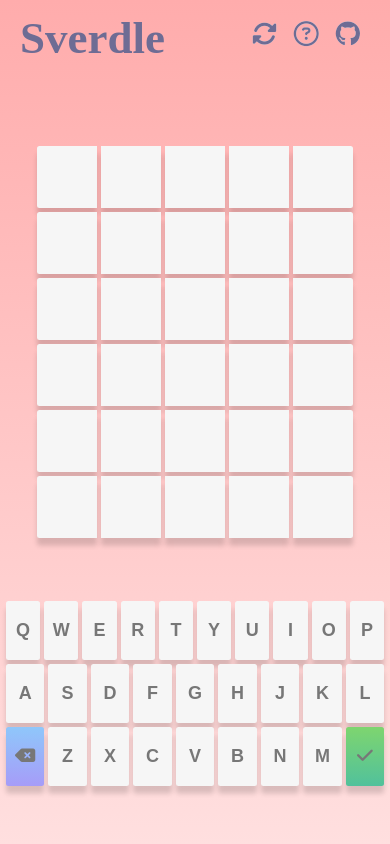
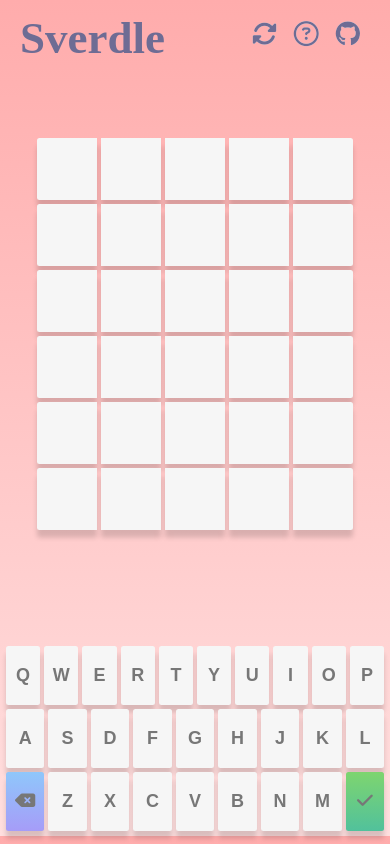
Before and after one commit to bullet-ant/sverdle, a Svelte app: page / in a window 390 px wide. Built offline with nearby package versions, Linux system fonts and the light colour scheme; a web font is replaced by a local one.

Commit message:
mobile screen test - 2

```diff
--- a/src/app.css
+++ b/src/app.css
@@ -143,7 +143,7 @@ body {
   height: 32vh;
   display: flex;
   flex-direction: column;
-  justify-content: start;
+  justify-content: end;
   align-items: center;
   margin-bottom: 3px; }
   .keyboard [class^="keyboard__row--"] {
@@ -273,10 +273,10 @@ body {
   background-image: linear-gradient(#ffacac, #ffdfdf); }
 
 header {
-  height: 10vh; }
+  max-height: 10vh; }
 
 main {
-  height: 90vh;
+  max-height: 90vh;
   display: flex;
   flex-direction: column;
   position: relative; }
--- a/src/sass/layout/_keyboard.scss
+++ b/src/sass/layout/_keyboard.scss
@@ -3,7 +3,7 @@
   height: 32vh;
   display: flex;
   flex-direction: column;
-  justify-content: start;
+  justify-content: end;
   align-items: center;
   margin-bottom: 3px;
 
--- a/src/sass/pages/_home.scss
+++ b/src/sass/pages/_home.scss
@@ -5,10 +5,10 @@ body {
   );
 }
 header {
-  height: 10vh;
+  max-height: 10vh;
 }
 main {
-  height: 90vh;
+  max-height: 90vh;
   display: flex;
   flex-direction: column;
   position: relative;
```
